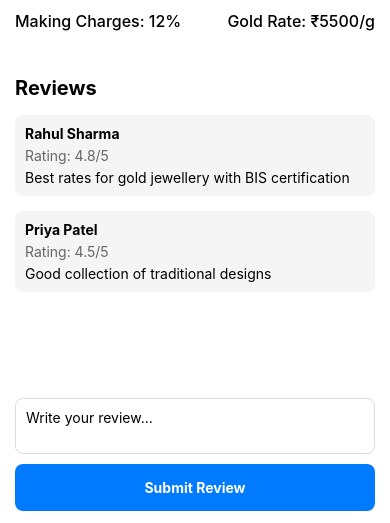
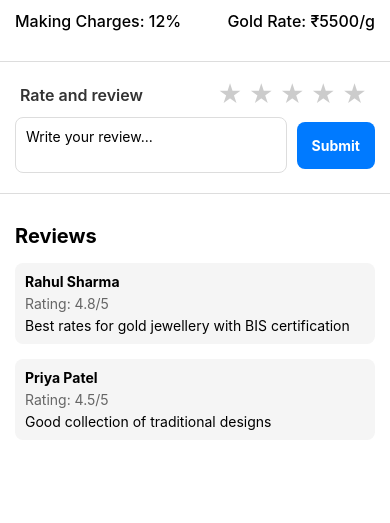
Before and after one commit to Subhanshu-Garg/Ornagold, a React Native app: screen / in a window 390 px wide. Both pictures are taken after a click on the element 195 px from the left and 182 px from the top of the page. Shown: the part 318-841 px from the top of the page. Built offline with nearby package versions, Linux system fonts and the light colour scheme.

Commit message:
Initial commit

```diff
--- a/src/screens/ShopScreen.tsx
+++ b/src/screens/ShopScreen.tsx
@@ -1,5 +1,13 @@
-import React, { useState } from 'react';
-import { StyleSheet, View, Text, ScrollView, TextInput, TouchableOpacity } from 'react-native';
+import React, { useState, useRef } from 'react';
+import {
+  StyleSheet,
+  View,
+  Text,
+  ScrollView,
+  TextInput,
+  TouchableOpacity,
+  Keyboard,
+} from 'react-native';
 import { RouteProp } from '@react-navigation/native';
 import MapView, { Marker } from 'react-native-maps';
 import { RootStackParamList } from '../types';
@@ -11,10 +19,59 @@ type ShopScreenProps = {
 export default function ShopScreen({ route }: ShopScreenProps) {
   const { shop } = route.params;
   const [newReview, setNewReview] = useState('');
+  const [reviews, setReviews] = useState(shop.reviews);
+  const [rating, setRating] = useState(0);
+  const [submitReviewWarning, setsubmitReviewWarning] = useState('')
 
   const handleSubmitReview = () => {
-    // In a real app, this would send the review to a backend
+    Keyboard.dismiss()
+    setsubmitReviewWarning('')
+    if (newReview.trim() === '') {
+      setsubmitReviewWarning('Please enter review.')
+      return
+    } // Don't submit empty reviews
+    if (rating === 0) {
+      setsubmitReviewWarning('Please give the rating.')
+      return
+    }
+    // Add the new review
+    setReviews([
+      {
+        id: (reviews.length + 1).toString(),
+        userName: 'New User',
+        rating,
+        comment: newReview,
+        date: new Date().toLocaleDateString(),
+      },
+      ...reviews,
+    ]);
+
+    // Reset the form
+    setRating(0);
     setNewReview('');
+  };
+
+  const StarRating = () => {
+    return (
+      <View style={styles.ratingTitleContainer}>
+        <View style={styles.ratingTextContainer}>
+          <Text style={styles.ratingTitle}>Rate and review</Text>
+        </View>
+        <View style={styles.starContainer}>
+          {[1, 2, 3, 4, 5].map((star) => (
+            <TouchableOpacity
+              key={star}
+              onPress={() => setRating(star)}
+              style={styles.starButton}
+            >
+              <Text style={[styles.starText, { color: star <= rating ? '#FFD700' : '#CCCCCC' }]}>
+                ★
+              </Text>
+            </TouchableOpacity>
+          ))}
+        </View>
+      </View>
+    );
   };
 
   return (
@@ -48,19 +105,10 @@ export default function ShopScreen({ route }: ShopScreenProps) {
           </View>
         </View>
 
-
-      <View style={styles.reviewsContainer}>
-          <Text style={styles.sectionTitle}>Reviews</Text>
-          {shop.reviews.map((review) => (
-            <View key={review.id} style={styles.reviewItem}>
-              <Text style={styles.reviewUser}>{review.userName}</Text>
-              <Text style={styles.reviewRating}>Rating: {review.rating}/5</Text>
-              <Text style={styles.reviewComment}>{review.comment}</Text>
-            </View>
-          ))}
-      </View>
-      </ScrollView>
+        <View style={styles.separator} />
         <View style={styles.addReviewContainer}>
+          <StarRating />
+          <View style={styles.inputButtonContainer}>
             <TextInput
               style={styles.reviewInput}
               placeholder="Write your review..."
@@ -72,12 +120,27 @@ export default function ShopScreen({ route }: ShopScreenProps) {
               style={styles.submitButton}
               onPress={handleSubmitReview}
             >
-          <Text style={styles.submitButtonText}>Submit Review</Text>
+              <Text style={styles.submitButtonText}>Submit</Text>
             </TouchableOpacity>
           </View>
-
+          <Text style={[styles.warningText, !submitReviewWarning && styles.hiddenWarning]}>
+            {submitReviewWarning}
+          </Text>
         </View>
 
+        <View style={styles.separator} />
+        <View style={styles.reviewsContainer}>
+          <Text style={styles.sectionTitle}>Reviews</Text>
+          {reviews.map((review) => (
+            <View key={review.id} style={styles.reviewItem}>
+              <Text style={styles.reviewUser}>{review.userName}</Text>
+              <Text style={styles.reviewRating}>Rating: {review.rating}/5</Text>
+              <Text style={styles.reviewComment}>{review.comment}</Text>
+            </View>
+          ))}
+        </View>
+      </ScrollView>
+    </View>
   );
 }
 
@@ -135,24 +198,71 @@ const styles = StyleSheet.create({
     fontSize: 14,
   },
   addReviewContainer: {
-    padding: 15
+    padding: 15,
+    paddingTop: 0,
+  },
+  inputButtonContainer: {
+    flexDirection: 'row',
+    alignItems: 'center',
+    gap: 10,
   },
   reviewInput: {
+    flex: 1,
     borderWidth: 1,
     borderColor: '#ddd',
     borderRadius: 8,
     padding: 10,
     minHeight: 50,
-    marginBottom: 10,
   },
   submitButton: {
     backgroundColor: '#007AFF',
     padding: 15,
     borderRadius: 8,
     alignItems: 'center',
+    justifyContent: 'center',
   },
   submitButtonText: {
     color: 'white',
     fontWeight: 'bold',
   },
+  ratingTitleContainer: {
+    flexDirection: 'row',
+    justifyContent: 'space-between',
+    alignItems: 'center',
+    paddingHorizontal: 5,
+    marginBottom: 5,
+  },
+  ratingTextContainer: {
+    flex: 1,
+  },
+  ratingTitle: {
+    fontSize: 16,
+    fontWeight: '600',
+    color: '#333',
+  },
+  starContainer: {
+    flexDirection: 'row',
+    alignItems: 'center',
+  },
+  starButton: {
+    padding: 3,
+  },
+  starText: {
+    fontSize: 24,
+  },
+  separator: {
+    height: 1,
+    backgroundColor: '#ddd',
+    marginBottom: 15,
+  },
+  warningText: {
+    color: 'red',
+    marginTop: 5,
+    fontSize: 14,
+    height: 'auto', // Default height when there is text
+  },
+  hiddenWarning: {
+    height: 0, // Make it disappear when empty
+    opacity: 0, // Hide the text
+  },
 });
```
Also changed, not shown: src/app.css (deleted, +0 -8 lines), src/app.ts (deleted, +0 -17 lines), src/components/MainStack.tsx (deleted, +0 -34 lines), src/components/ScreenOne.tsx (deleted, +0 -46 lines), src/components/ScreenTwo.tsx (deleted, +0 -48 lines). Lines whose indentation alone changed are shown as unchanged.
